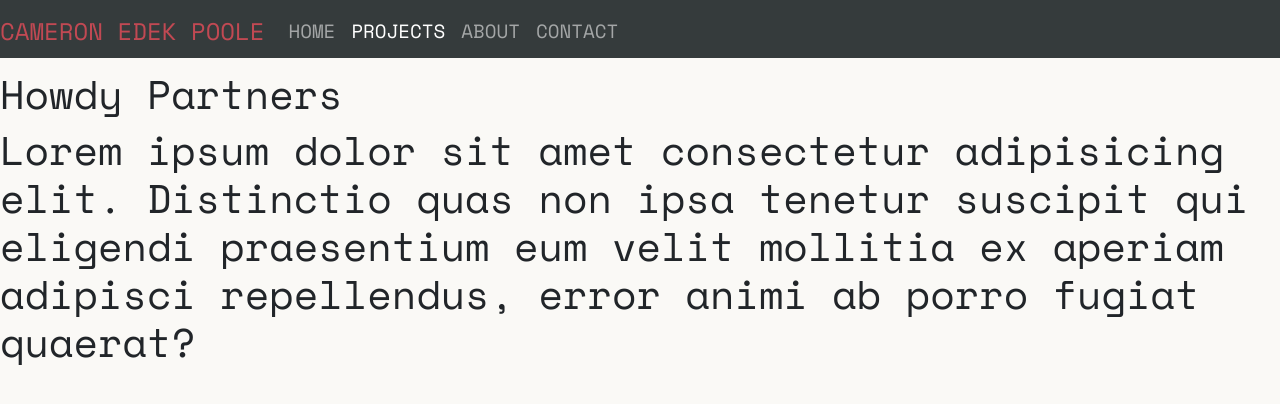
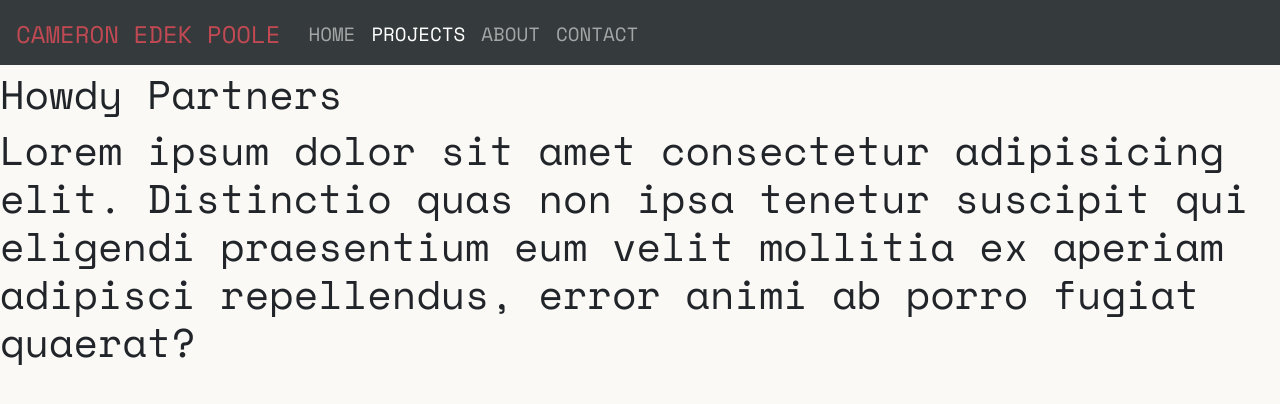
Before and after one commit to cedekpoole/react-portfolio, a React (Vite) app: page /projects in a window 1280 px wide. Shown: the top 404 px of the page. Built offline with nearby package versions, Linux system fonts and the light colour scheme.

Commit message:
create footer component and edit header bootstrap classes

```diff
--- a/src/components/Footer.jsx
+++ b/src/components/Footer.jsx
@@ -0,0 +1,12 @@
+import './Footer.css'
+
+
+const Footer = () => {
+    return (
+        <footer className="footer fixed-bottom">
+            <span>HELLO</span>
+        </footer>
+    )
+}
+
+export default Footer;
--- a/src/components/Header.css
+++ b/src/components/Header.css
@@ -1,8 +1,3 @@
-:root {
-    --brand-color: #c14953;
-    --light-color: #faf9f6;
-    --dark-color: #353b3c;
-}
 
 #mainNavbar {
     font-size: 1.2rem;
--- a/src/components/Header.jsx
+++ b/src/components/Header.jsx
@@ -6,11 +6,11 @@ import { LinkContainer } from 'react-router-bootstrap'
 
 function Header () {
     return (
-        <Navbar id="mainNavbar" expand="lg" className="navbar-dark pb-1 fixed-top">
-          <Navbar.Brand>CAMERON EDEK POOLE</Navbar.Brand>
+        <Navbar id="mainNavbar" expand="lg" className="navbar-dark pb-1 fixed-top mb-5">
+          <Navbar.Brand className="mx-3">CAMERON EDEK POOLE</Navbar.Brand>
           <Navbar.Toggle aria-controls="basic-navbar-nav" />
           <Navbar.Collapse id="basic-navbar-nav">
-            <Nav className="me-auto">
+            <Nav className="me-auto m-1">
               <LinkContainer to="/">
                 <Nav.Link>HOME</Nav.Link>
               </LinkContainer>
```
